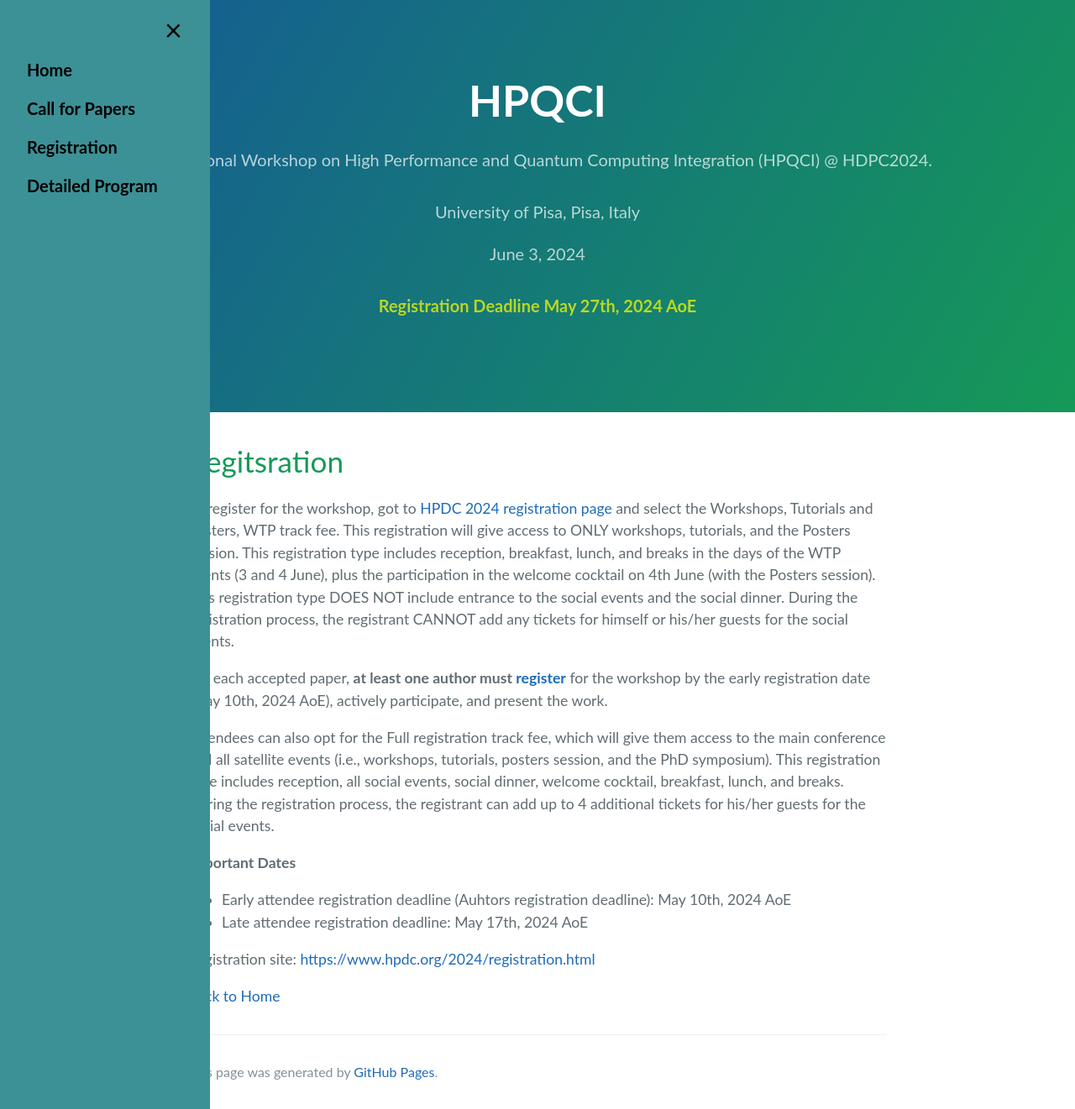
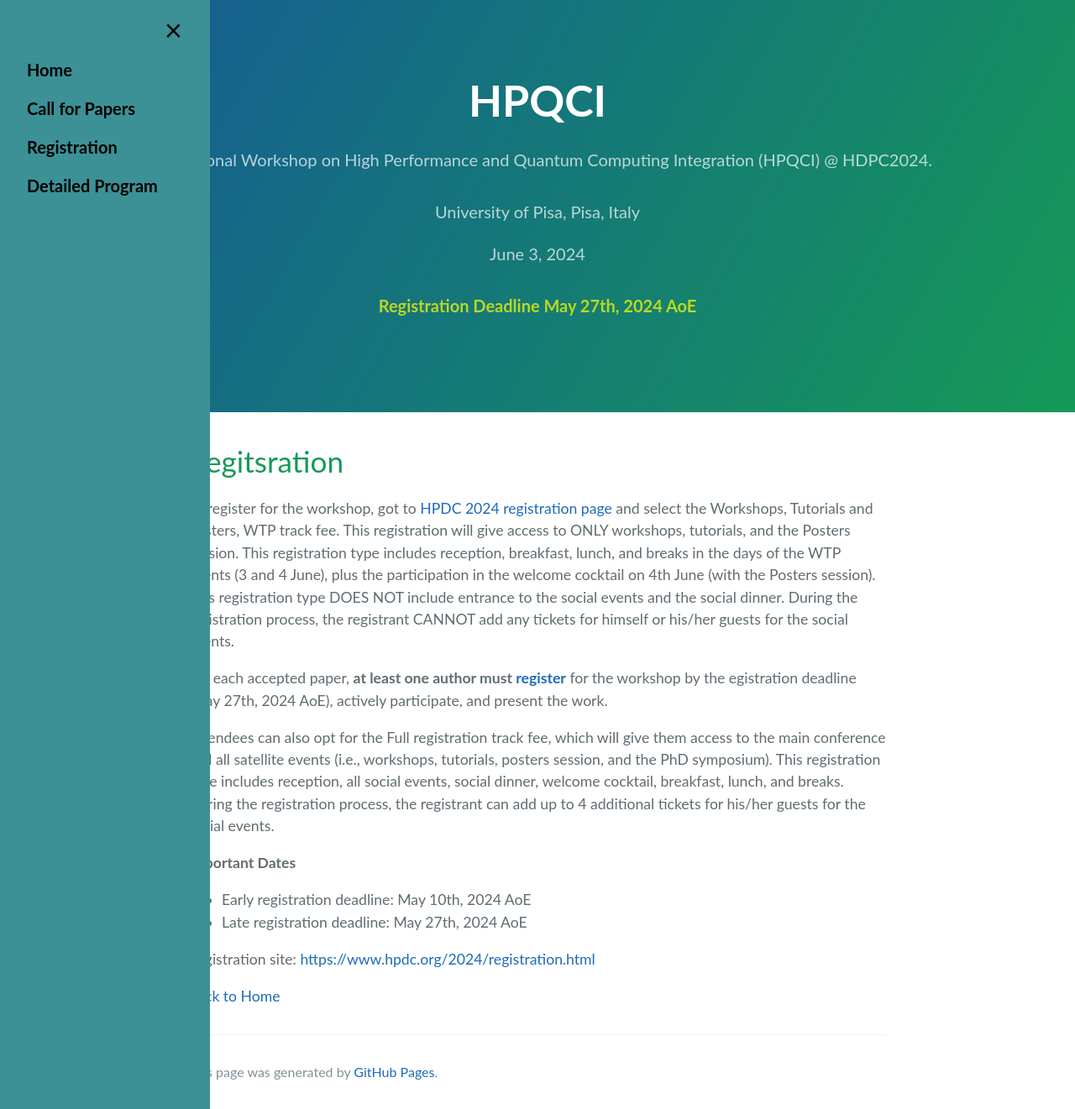
Before and after one commit to HPQCI/HPQCI.github.io, a Jekyll site: the page built from register.md, in a window 1280 px wide and 1321 px high. Shown: the whole window at 84% size. Built offline with Jekyll 4.4.1, drawn with Linux system fonts in a browser that asks for light colours.

Commit message:
update registration

```diff
--- a/register.md
+++ b/register.md
@@ -7,13 +7,13 @@ title: Registration
 
 To register for the workshop, got to [HPDC 2024 registration page](https://www.hpdc.org/2024/registration.html) and select the Workshops, Tutorials and Posters, WTP track fee. This registration will give access to ONLY workshops, tutorials, and the Posters session. This registration type includes reception, breakfast, lunch, and breaks in the days of the WTP events (3 and 4 June), plus the participation in the welcome cocktail on 4th June (with the Posters session). This registration type DOES NOT include entrance to the social events and the social dinner. During the registration process, the registrant CANNOT add any tickets for himself or his/her guests for the social events.
 
-For each accepted paper, **at least one author must [register](https://www.hpdc.org/2024/registration.html)** for the workshop by the early registration date (May 10th, 2024 AoE), actively participate, and present the work.
+For each accepted paper, **at least one author must [register](https://www.hpdc.org/2024/registration.html)** for the workshop by the egistration deadline (May 27th, 2024 AoE), actively participate, and present the work.
 
 Attendees can also opt for the Full registration track fee, which will give them access to the main conference and all satellite events (i.e., workshops, tutorials, posters session, and the PhD symposium). This registration type includes reception, all social events, social dinner, welcome cocktail, breakfast, lunch, and breaks. During the registration process, the registrant can add up to 4 additional tickets for his/her guests for the social events.
 
 **Important Dates**
-*	Early attendee registration deadline (Auhtors registration deadline): May 10th, 2024 AoE
-*	Late attendee registration deadline: May 17th, 2024 AoE
+*	Early registration deadline: May 10th, 2024 AoE
+*	Late registration deadline: May 27th, 2024 AoE
 
 Registration site: [https://www.hpdc.org/2024/registration.html](https://www.hpdc.org/2024/registration.html)
 
```
